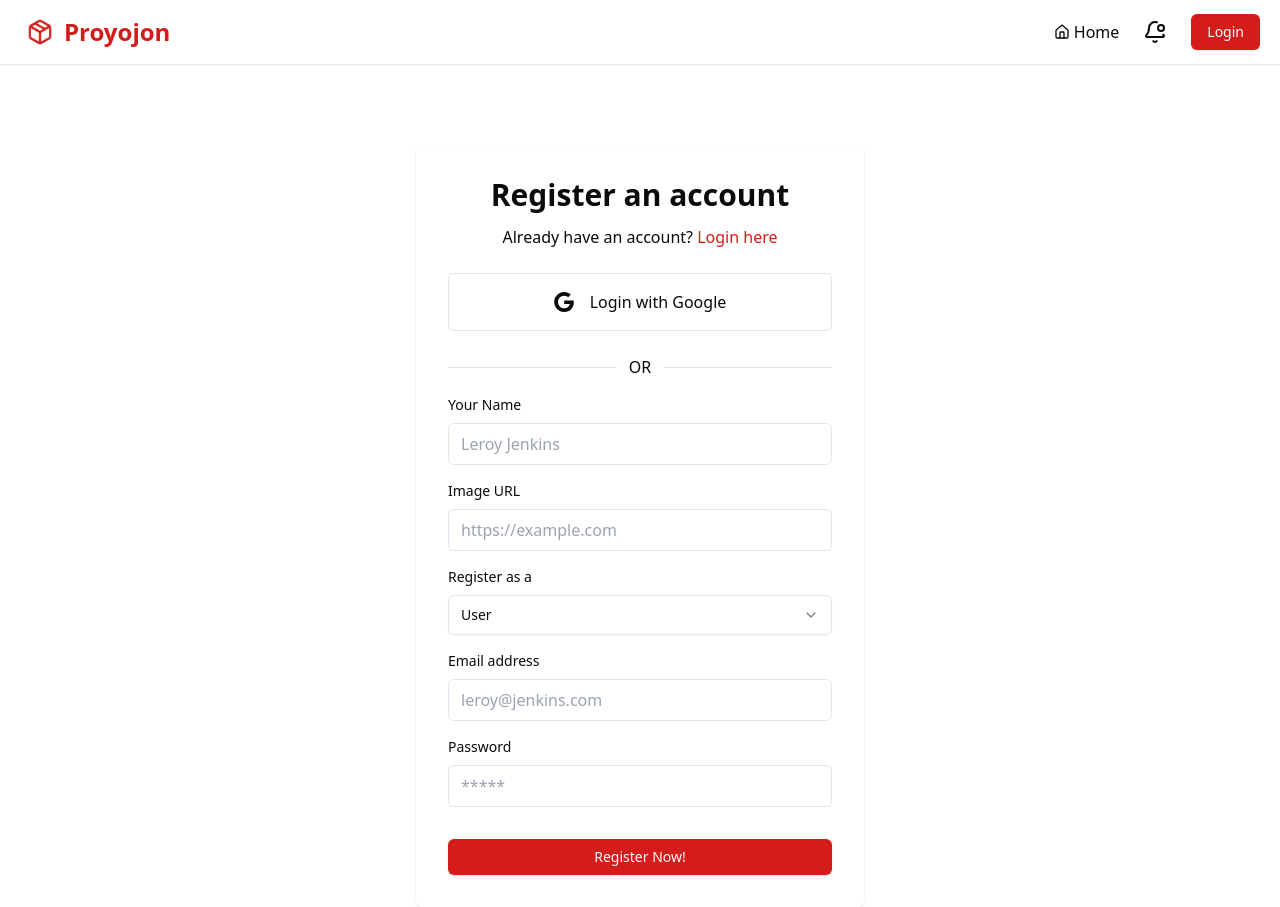
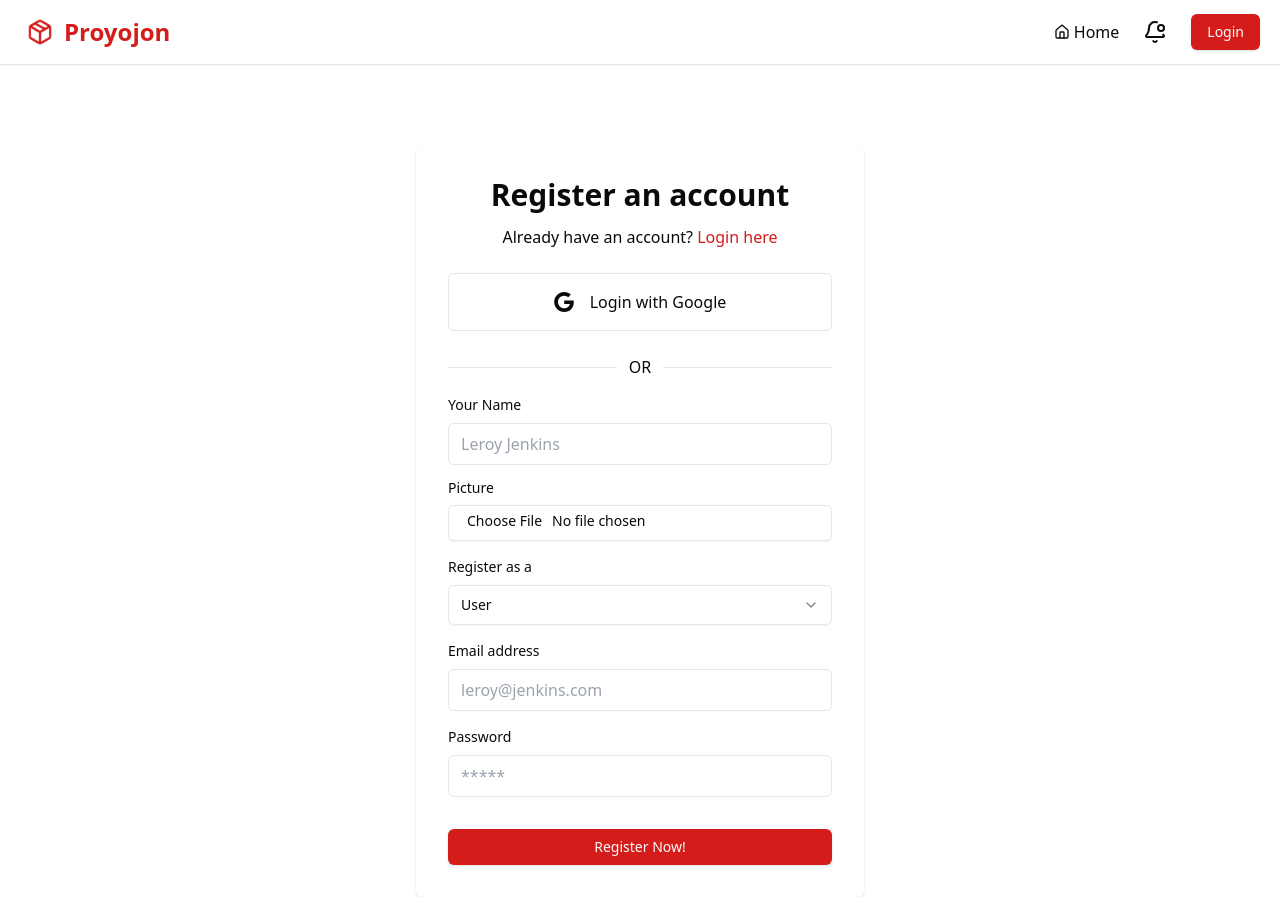
Before and after one commit to Durjoy96/parcel-management-client-side, a React (Vite) app: page /register in a window 1280 px wide. Built offline with nearby package versions, Linux system fonts and the light colour scheme; no server answers.

Commit message:
social login complete

```diff
--- a/package.json
+++ b/package.json
@@ -12,10 +12,12 @@
   "dependencies": {
     "@radix-ui/react-avatar": "^1.1.2",
     "@radix-ui/react-dropdown-menu": "^2.1.4",
+    "@radix-ui/react-label": "^2.1.1",
     "@radix-ui/react-menubar": "^1.1.4",
     "@radix-ui/react-navigation-menu": "^1.2.3",
     "@radix-ui/react-select": "^2.1.4",
     "@radix-ui/react-slot": "^1.1.1",
+    "axios": "^1.7.9",
     "class-variance-authority": "^0.7.1",
     "clsx": "^2.1.1",
     "firebase": "^11.1.0",
--- a/src/authProvider/AuthProvider.jsx
+++ b/src/authProvider/AuthProvider.jsx
@@ -1,7 +1,9 @@
 import { auth } from "@/firebase/firebase.config";
 import {
   createUserWithEmailAndPassword,
+  GoogleAuthProvider,
   onAuthStateChanged,
+  signInWithPopup,
   updateProfile,
 } from "firebase/auth";
 import { createContext, useEffect, useState } from "react";
@@ -14,6 +16,11 @@ const AuthProvider = ({ children }) => {
 
   const createUser = (email, password) => {
     return createUserWithEmailAndPassword(auth, email, password);
+  };
+
+  const googleSignIn = () => {
+    const provider = new GoogleAuthProvider();
+    return signInWithPopup(auth, provider);
   };
 
   const updateUser = (name, imageURL) => {
@@ -44,6 +51,7 @@ const AuthProvider = ({ children }) => {
     user,
     loading,
     updateUser,
+    googleSignIn,
   };
   return (
     <AuthContext.Provider value={authInfo}>{children}</AuthContext.Provider>
--- /dev/null
+++ b/src/components/ui/input.jsx
@@ -0,0 +1,19 @@
+import * as React from "react"
+
+import { cn } from "@/lib/utils"
+
+const Input = React.forwardRef(({ className, type, ...props }, ref) => {
+  return (
+    (<input
+      type={type}
+      className={cn(
+        "flex h-9 w-full rounded-md border border-input bg-transparent px-3 py-1 text-base shadow-sm transition-colors file:border-0 file:bg-transparent file:text-sm file:font-medium file:text-foreground placeholder:text-muted-foreground focus-visible:outline-none focus-visible:ring-1 focus-visible:ring-ring disabled:cursor-not-allowed disabled:opacity-50 md:text-sm",
+        className
+      )}
+      ref={ref}
+      {...props} />)
+  );
+})
+Input.displayName = "Input"
+
+export { Input }
--- /dev/null
+++ b/src/components/ui/label.jsx
@@ -0,0 +1,16 @@
+import * as React from "react"
+import * as LabelPrimitive from "@radix-ui/react-label"
+import { cva } from "class-variance-authority";
+
+import { cn } from "@/lib/utils"
+
+const labelVariants = cva(
+  "text-sm font-medium leading-none peer-disabled:cursor-not-allowed peer-disabled:opacity-70"
+)
+
+const Label = React.forwardRef(({ className, ...props }, ref) => (
+  <LabelPrimitive.Root ref={ref} className={cn(labelVariants(), className)} {...props} />
+))
+Label.displayName = LabelPrimitive.Root.displayName
+
+export { Label }
--- /dev/null
+++ b/src/hooks/AxiosPublic/AxiosPublic.jsx
@@ -0,0 +1,11 @@
+import axios from "axios";
+
+const instance = axios.create({
+  baseURL: "http://localhost:5000",
+});
+
+const AxiosPublic = () => {
+  return instance;
+};
+
+export default AxiosPublic;
--- a/src/pages/Auth/Register/Register.jsx
+++ b/src/pages/Auth/Register/Register.jsx
@@ -1,4 +1,4 @@
-import { useContext } from "react";
+import { useContext, useState } from "react";
 import { Link } from "react-router-dom";
 import GoogleLogin from "../SocialLogin/GoogleLogin";
 import { Button } from "@/components/ui/button";
@@ -12,9 +12,14 @@ import {
 import { useForm, Controller } from "react-hook-form";
 import { AuthContext } from "@/authProvider/AuthProvider";
 import toast from "react-hot-toast";
+import { Input } from "@/components/ui/input";
+import { Label } from "@/components/ui/label";
+import AxiosPublic from "@/hooks/AxiosPublic/AxiosPublic";
 
 const Register = () => {
+  const [imagePath, setImagePath] = useState("");
   const { createUser, updateUser } = useContext(AuthContext);
+  const useAxios = AxiosPublic();
   const {
     register,
     handleSubmit,
@@ -24,20 +29,40 @@ const Register = () => {
   } = useForm();
 
   const onSubmit = (data) => {
-    console.log(data);
-    console.log(data.email);
+    //get image url
+    const formData = new FormData();
+    formData.append("image", data.imageURL[0]);
+    fetch(
+      `https://api.imgbb.com/1/upload?key=${import.meta.env.VITE_imgbbApiKey}`,
+      {
+        method: "POST",
+        body: formData,
+      }
+    )
+      .then((res) => res.json())
+      .then((data) => setImagePath(() => data.data.display_url));
+
+    if (imagePath) {
       createUser(data.email, data.password)
         .then(() => {
-        updateUser(data.name, data.imageURL);
-        toast.success("Registration Successful!");
+          console.log(imagePath);
+          updateUser(data.name, imagePath);
           reset();
           // console.log(res);
-        // useAxios.post("/users", user);
-        // .then((res) => console.log(res.data));
+          const user = {
+            name: data.name,
+            email: data.email,
+            role: data.role,
+          };
+          useAxios.post("/users", user).then((res) => {
+            console.log(res.data);
+            toast.success("Registration Successful!");
+          });
         })
         .catch((error) => {
           toast.error(error.message);
         });
+    }
   };
   return (
     <>
@@ -82,19 +107,17 @@ const Register = () => {
                 )}
               </div>
               <div className="space-y-2">
-                <label htmlFor="email" className="block text-sm">
-                  Image URL
-                </label>
-                <input
-                  type="text"
+                <div className="grid w-full max-w-sm items-center gap-1.5">
+                  <Label htmlFor="picture" className="font-normal mb-1">
+                    Picture
+                  </Label>
+                  <Input
                     name="imageURL"
-                  {...register("imageURL", { required: true })}
-                  placeholder="https://example.com"
-                  className="w-full px-3 py-2 border rounded-md dark:border-none dark:bg-[#4e4e4e] dark:text-white/60"
+                    {...register("imageURL")}
+                    id="picture"
+                    type="file"
                   />
-                {errors.imageURL && (
-                  <span className="text-red-500">This field is required</span>
-                )}
+                </div>
               </div>
               <div className="space-y-2">
                 <label htmlFor="email" className="block text-sm">
--- a/src/pages/Auth/SocialLogin/GoogleLogin.jsx
+++ b/src/pages/Auth/SocialLogin/GoogleLogin.jsx
@@ -1,19 +1,24 @@
+import { AuthContext } from "@/authProvider/AuthProvider";
+import AxiosPublic from "@/hooks/AxiosPublic/AxiosPublic";
 import { useContext } from "react";
-// import { AuthContext } from "../../provider/AuthProvider";
-// import AxiosSecure from "../../hooks/AxiosSecure";
+import toast from "react-hot-toast";
 
 const GoogleLogin = () => {
-  //   const { googleSignIn } = useContext(AuthContext);
-  //   const useAxios = AxiosSecure();
+  const { googleSignIn } = useContext(AuthContext);
+  const useAxios = AxiosPublic();
   const btnHandler = () => {
     googleSignIn().then((res) => {
       // console.log(res.user.displayName);
       // console.log(res);
+      toast.success("Sign in Successfully!");
       const user = {
         name: res.user.displayName,
         email: res.user.email,
+        role: "user",
       };
-      //   useAxios.post("/users", user).then((res) => console.log(res.data));
+      useAxios.post("/users", user).then((res) => {
+        console.log(res.data);
+      });
     });
   };
   return (
--- a/src/shared/Navbar/Navbar.jsx
+++ b/src/shared/Navbar/Navbar.jsx
@@ -20,14 +20,14 @@ const Navbar = () => {
     <>
       <nav className="border-b shadow-sm">
         <div className="main-container py-3 flex justify-between items-center">
-          <div className="flex items-center gap-1">
+          <Link to="/" className="flex items-center gap-1">
             <div className="w-7 lg:w-10">
               <img src={LogoPng} alt="proyojon" />
             </div>
             <h2 className="text-primary text-lg md:text-xl lg:text-2xl font-bold">
               Proyojon
             </h2>
-          </div>
+          </Link>
           <div className="flex items-center gap-3 md:gap-4 lg:gap-6">
             {/* Home page */}
             <NavLink to="/" className="flex items-center gap-1">
@@ -46,7 +46,8 @@ const Navbar = () => {
                     <Avatar className="hover:outline hover:outline-1 hover:outline-primary hover:outline-offset-2">
                       <AvatarImage src={user?.photoURL} />
                       <AvatarFallback>
-                        {user?.displayName.slice(0, 2).toUpperCase()}
+                        {user?.displayName &&
+                          user?.displayName.slice(0, 2).toUpperCase()}
                       </AvatarFallback>
                     </Avatar>
                   </DropdownMenuTrigger>
```
Also changed, not shown: 1 other file (tests, documents, lock files or other folders). Lines whose indentation alone changed are shown as unchanged.
